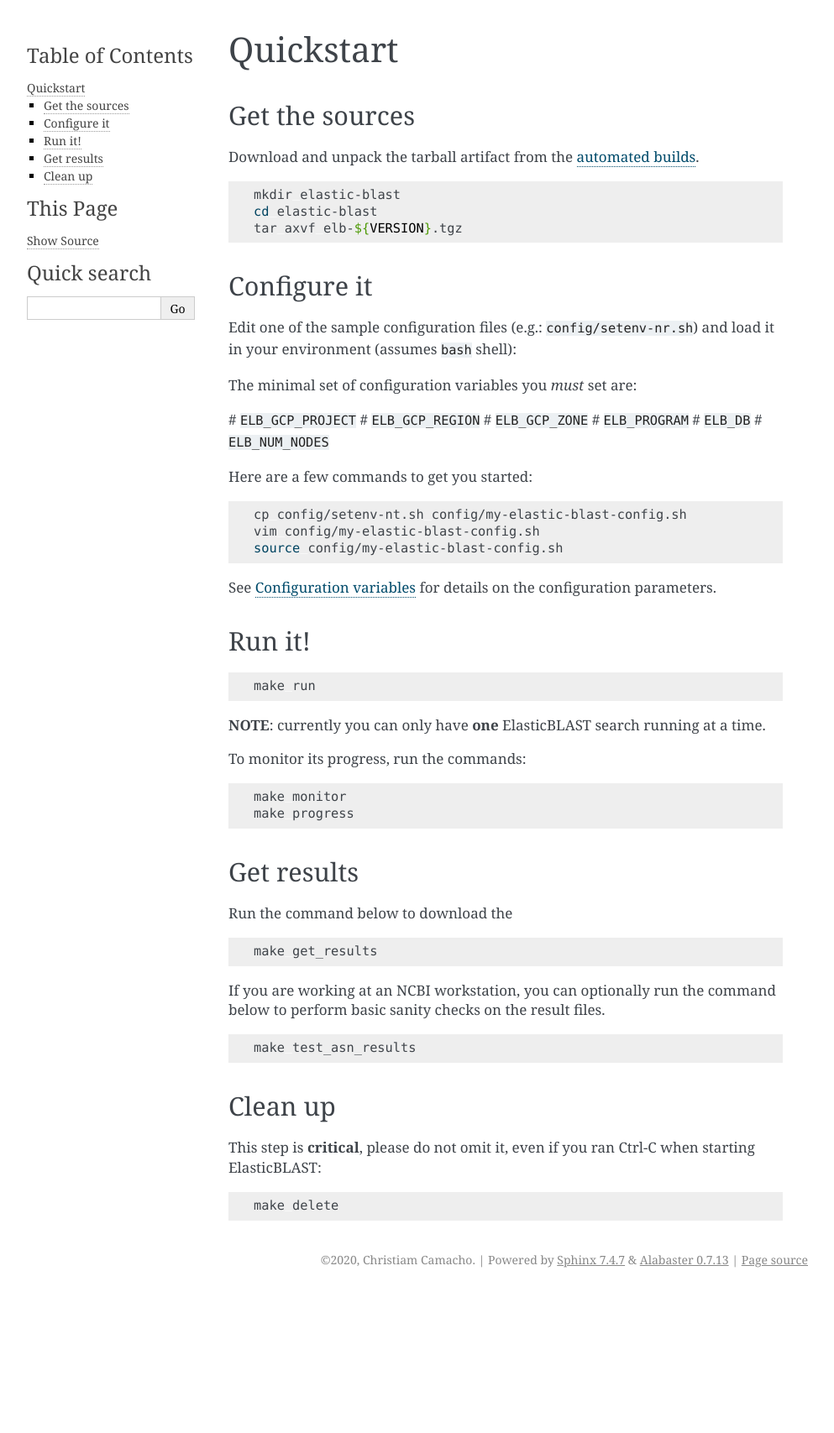
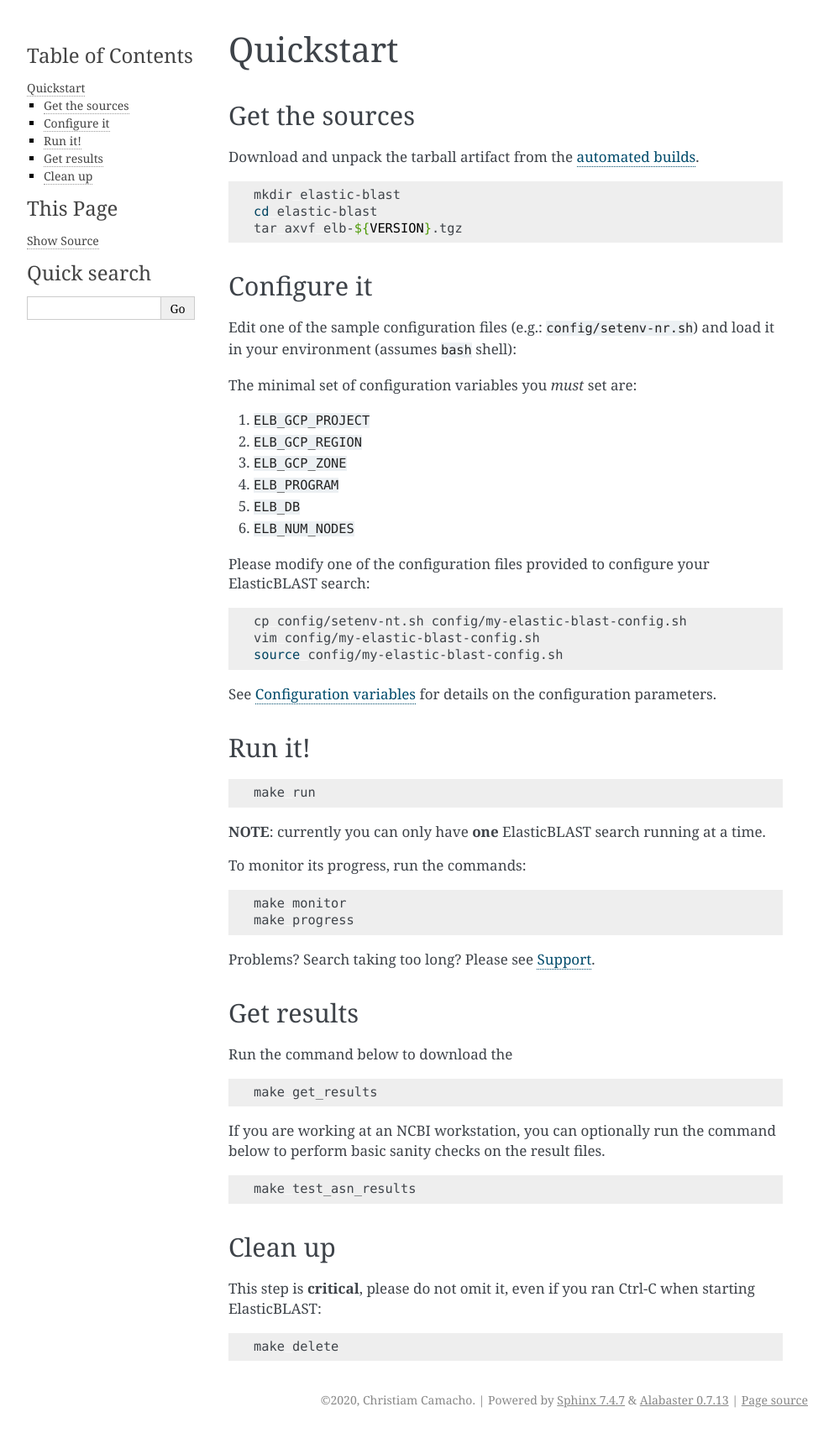
Before and after one commit to ncbi/elastic-blast-docs, a Sphinx documentation site: the page built from docs/source/quickstart.rst, in a window 1280 px wide. Shown: the whole page at 84% size, without its empty margins (148-1141 px from the left). Built offline with Sphinx 7.4.7, drawn with Linux system fonts in a browser that asks for light colours; before the commit the page ends 1540 px from its top, so only the background shows below that.

Commit message:
Formatting fixes

```diff
--- a/docs/source/quickstart.rst
+++ b/docs/source/quickstart.rst
@@ -22,14 +22,15 @@
 
 The minimal set of configuration variables you *must* set are:
 
-# ``ELB_GCP_PROJECT``
-# ``ELB_GCP_REGION``
-# ``ELB_GCP_ZONE``
-# ``ELB_PROGRAM``
-# ``ELB_DB``
-# ``ELB_NUM_NODES``
+#. ``ELB_GCP_PROJECT``
+#. ``ELB_GCP_REGION``
+#. ``ELB_GCP_ZONE``
+#. ``ELB_PROGRAM``
+#. ``ELB_DB``
+#. ``ELB_NUM_NODES``
 
-Here are a few commands to get you started:
+Please modify one of the configuration files provided to configure your
+ElasticBLAST search:
 
 .. code-block:: bash
 
@@ -55,6 +56,8 @@
     make monitor
     make progress
 
+Problems? Search taking too long? Please see :ref:`support`.
+
 Get results
 -----------
 
```
Also changed, not shown: docs/source/support.rst (+3 -5 lines).
